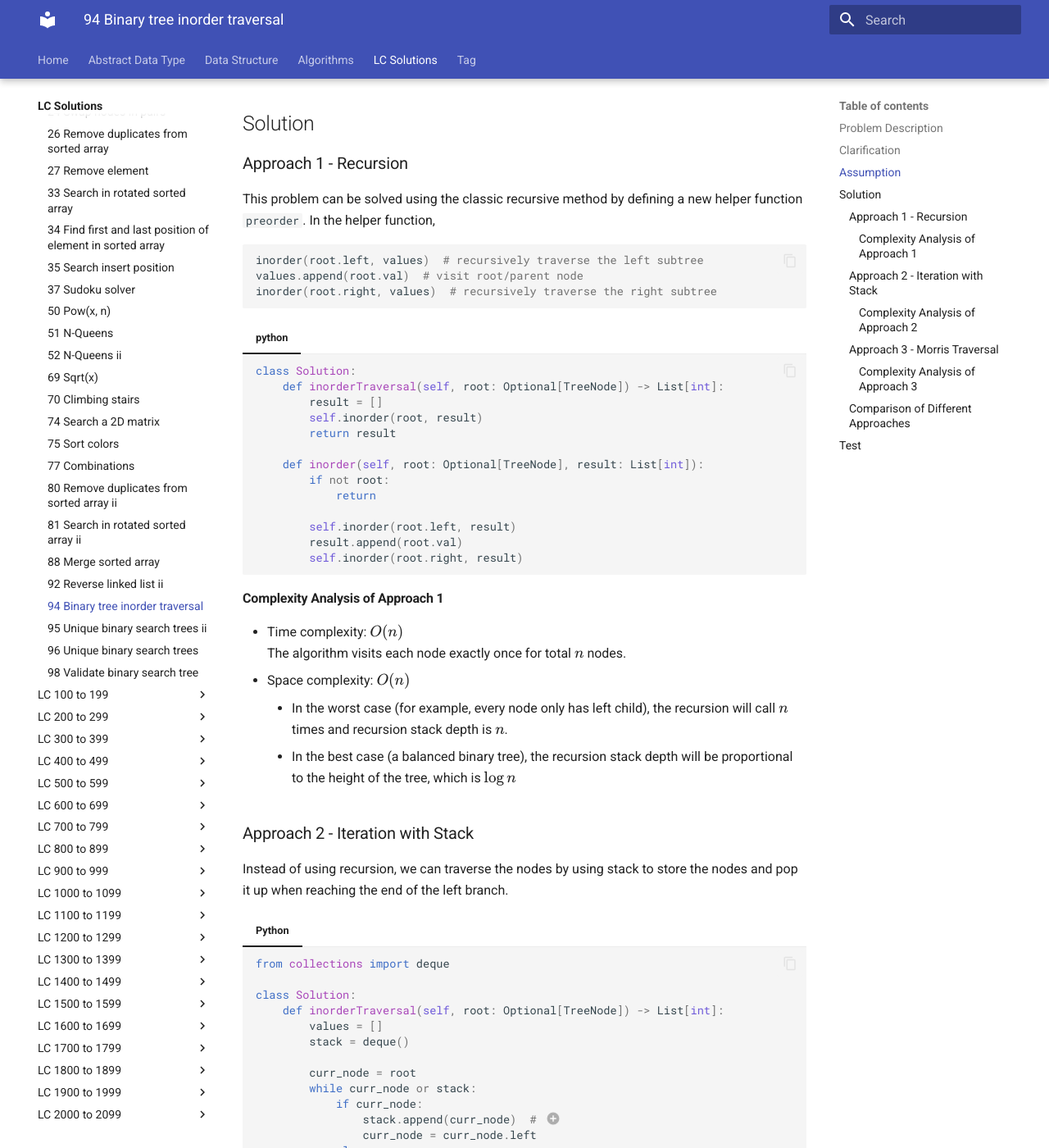
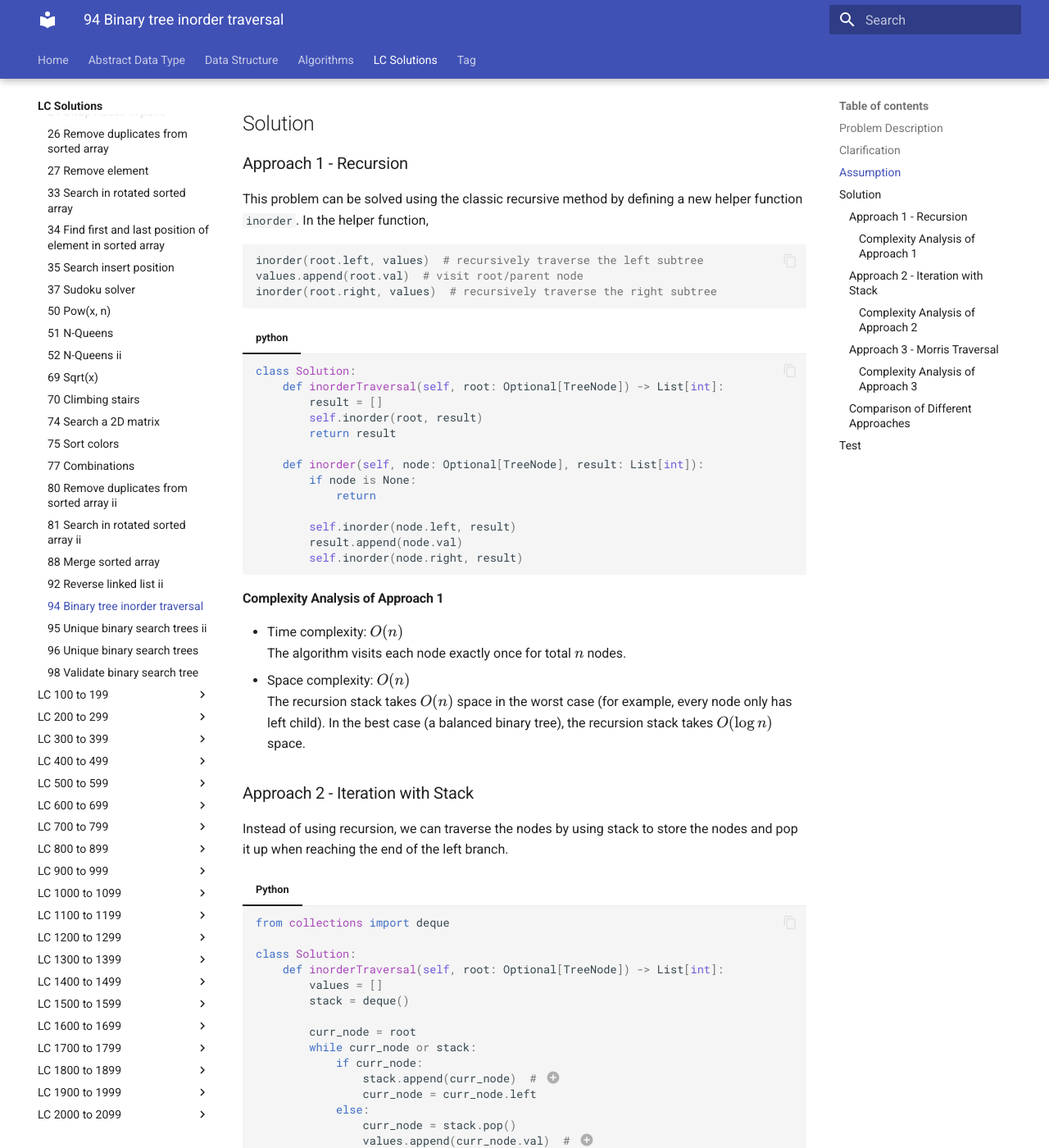
Before and after one commit to RogerLuo-Code/coding-practice, an MkDocs documentation site: the page built from docs/lc-solutions/lc0001-0099/lc0094-binary-tree-inorder-traversal.md, in a window 1280 px wide and 1400 px high, scrolled down 550 px. Shown: the whole window at 82% size. Built offline with MkDocs 1.6.1 and Material for MkDocs 9.7.7, drawn with Linux system fonts in a browser that asks for light colours.

Commit message:
Fix typo and update complexity analysis of LC94

````diff
--- a/docs/lc-solutions/lc0001-0099/lc0094-binary-tree-inorder-traversal.md
+++ b/docs/lc-solutions/lc0001-0099/lc0094-binary-tree-inorder-traversal.md
@@ -23,7 +23,7 @@ Given the root of a binary tree, return the inorder traversal of its nodes' valu
 ### Approach 1 - Recursion
 
 This problem can be solved using the classic recursive method by defining a new helper function
-`preorder`. In the helper function,
+`inorder`. In the helper function,
 
 ```python
 inorder(root.left, values)  # recursively traverse the left subtree
@@ -39,13 +39,13 @@ inorder(root.right, values)  # recursively traverse the right subtree
             self.inorder(root, result)
             return result
 
-        def inorder(self, root: Optional[TreeNode], result: List[int]):
-            if not root:
+        def inorder(self, node: Optional[TreeNode], result: List[int]):
+            if node is None:
                 return
 
-            self.inorder(root.left, result)
-            result.append(root.val)
-            self.inorder(root.right, result)
+            self.inorder(node.left, result)
+            result.append(node.val)
+            self.inorder(node.right, result)
     ```
 
 #### Complexity Analysis of Approach 1
@@ -53,10 +53,9 @@ inorder(root.right, values)  # recursively traverse the right subtree
 - Time complexity: $O(n)$
   The algorithm visits each node exactly once for total $n$ nodes.
 - Space complexity: $O(n)$
-    - In the worst case (for example, every node only has left child), the recursion
-    will call $n$ times and recursion stack depth is $n$.
-    - In the best case (a balanced binary tree), the recursion stack depth will be
-    proportional to the height of the tree, which is $\log n$
+  The recursion stack takes $O(n)$ space in the worst case (for example, every node
+  only has left child). In the best case (a balanced binary tree),
+  the recursion stack takes $O(\log n)$ space.
 
 ### Approach 2 - Iteration with Stack
 
````
